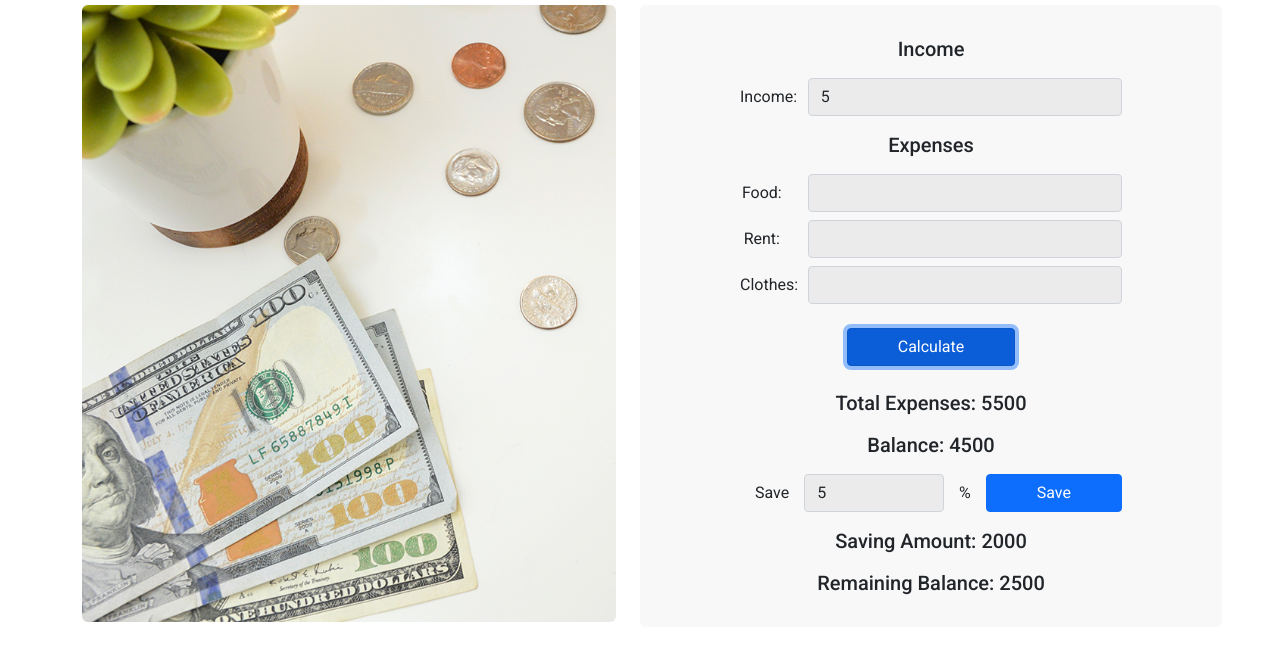
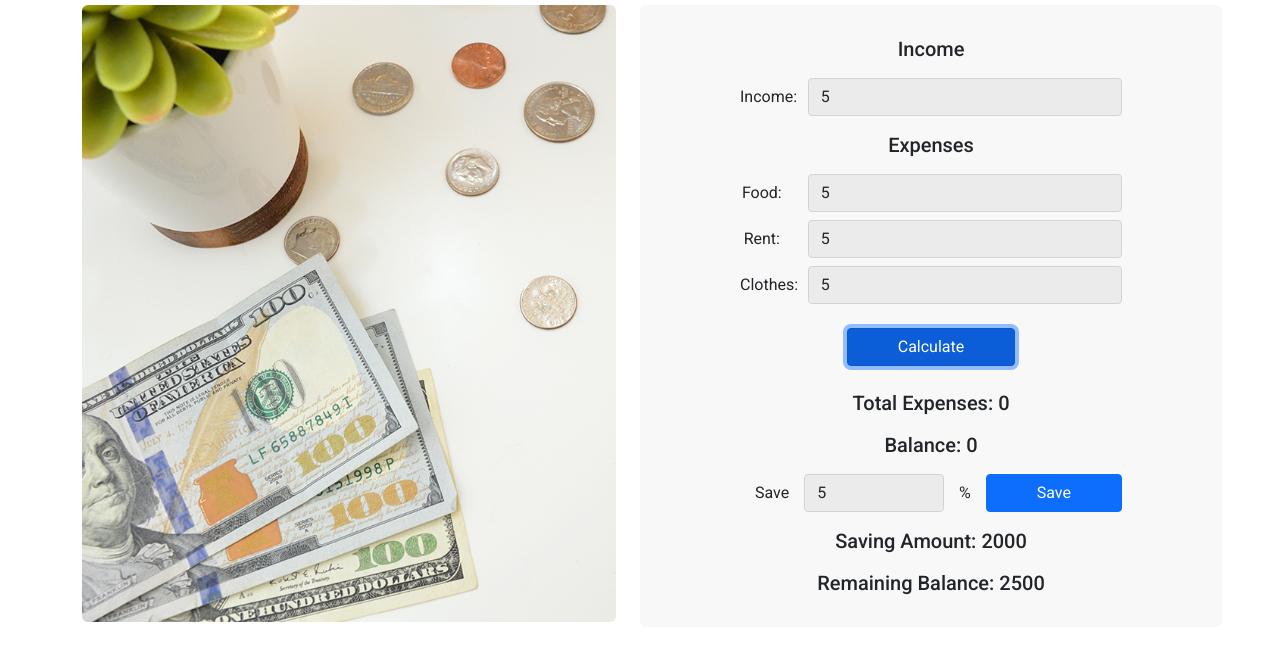
Before and after one commit to Habidhossen/Income-Distribution, a plain HTML site: page index.html in a window 1280 px wide. Both pictures are taken after typing "5", "5", "5", "5", "5" into the empty fields and a click on the button "Calculate". Shown: the part 112-772 px from the top of the page. Drawn offline with nearby package versions, Linux system fonts and the light colour scheme.

Commit message:
code added

```diff
--- a/index.html
+++ b/index.html
@@ -106,10 +106,10 @@
                   </button>
                   <!-- Total Expenses -->
                   <h5 class="my-3">
-                    Total Expenses: <span id="total-expenses">5500</span>
+                    Total Expenses: <span id="total-expenses">0</span>
                   </h5>
                   <!-- Balance -->
-                  <h5 class="my-3">Balance: <span id="balance">4500</span></h5>
+                  <h5 class="my-3">Balance: <span id="balance">0</span></h5>
                   <!-- Saving Part -->
                   <div class="d-flex align-items-center justify-content-center">
                     <p>Save</p>
--- a/js/script.js
+++ b/js/script.js
@@ -1,27 +1,43 @@
 document.getElementById("calculate-btn").addEventListener("click", function () {
-  // select input id
-  const inputFood = document.getElementById("inputFood");
-  const inputRent = document.getElementById("inputRent");
-  const inputClothes = document.getElementById("inputClothes");
+  // select input value
+  const inputIncome = document.getElementById("inputIncome").value;
+  const inputFood = document.getElementById("inputFood").value;
+  const inputRent = document.getElementById("inputRent").value;
+  const inputClothes = document.getElementById("inputClothes").value;
   // get input value & convert to a float value
-  const foodvalue = parseFloat(inputFood.value);
-  const rentValue = parseFloat(inputRent.value);
-  const clothesValue = parseFloat(inputClothes.value);
+  const incomeValue = parseFloat(inputIncome);
+  const foodvalue = parseFloat(inputFood);
+  const rentValue = parseFloat(inputRent);
+  const clothesValue = parseFloat(inputClothes);
   // check condition
   if (
-    inputFood.value == "" ||
-    inputRent.value == "" ||
-    inputClothes.value == ""
+    inputIncome == "" ||
+    inputFood == "" ||
+    inputRent == "" ||
+    inputClothes == ""
   ) {
     console.log("Enter a value");
-  } else if (foodvalue < 0 || rentValue < 0 || clothesValue < 0) {
+  } else if (
+    incomeValue < 0 ||
+    foodvalue < 0 ||
+    rentValue < 0 ||
+    clothesValue < 0
+  ) {
     console.log("Enter a positive value");
   } else {
-    const total = foodvalue + rentValue + clothesValue;
-    console.log(total);
+    const totalExpenses = foodvalue + rentValue + clothesValue;
+    const balance = incomeValue - totalExpenses;
+
+    if (incomeValue < totalExpenses) {
+      console.log("Sorry! You have not enough money");
+    } else {
+      // get total expenses value & set value
+      const totalExpensesValue = document.getElementById("total-expenses");
+      totalExpensesValue.innerText = totalExpenses;
+
+      // get balance value & set value
+      const balanceValue = document.getElementById("balance");
+      balanceValue.innerText = balance;
+    }
   }
-  // clear input
-  inputFood.value = "";
-  inputRent.value = "";
-  inputClothes.value = "";
 });
```
